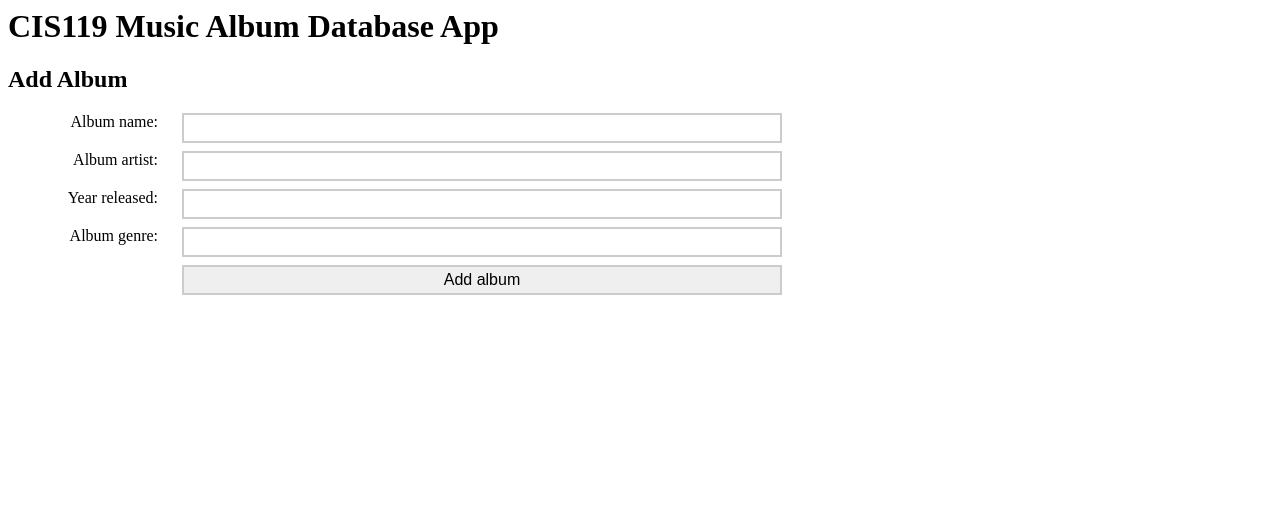
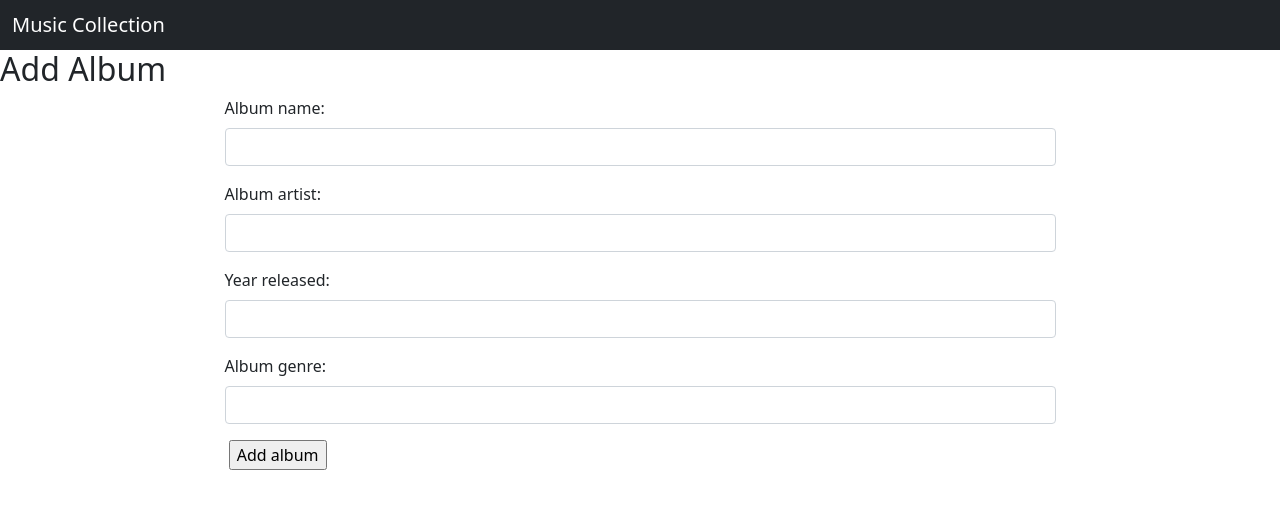
Before and after one commit to RenoTechnologyAcademy/CIS119-Music-App, a PHP site: page /add-album-form.php in a window 1280 px wide. Shown: the top 509 px of the page. Run offline with PHP 8.4, Linux system fonts and the light colour scheme.

Commit message:
Added edit album support. Added find support. Bootstrap for styling.

```diff
--- a/php/src/add-album-form.php
+++ b/php/src/add-album-form.php
@@ -1,56 +1,53 @@
-<style>
-form {
-	overflow: hidden;
-	width: 800px;
-}
+<head>
+    <link href="https://cdn.jsdelivr.net/npm/bootstrap@5.1.3/dist/css/bootstrap.min.css" rel="stylesheet" integrity="sha384-1BmE4kWBq78iYhFldvKuhfTAU6auU8tT94WrHftjDbrCEXSU1oBoqyl2QvZ6jIW3" crossorigin="anonymous">
+    <script src="https://cdn.jsdelivr.net/npm/bootstrap@5.1.3/dist/js/bootstrap.bundle.min.js" integrity="sha384-ka7Sk0Gln4gmtz2MlQnikT1wXgYsOg+OMhuP+IlRH9sENBO0LRn5q+8nbTov4+1p" crossorigin="anonymous"></script>
+</head>
 
-label {
-    float: left;
-	width: 150px;
-	text-align: right;
-	padding-right: 24px;
-	margin-bottom: 0.5em;
-}
+<body>
 
-input, select, textarea {
-    float: left;
-	width: 600px;
-	font-size:16px;
-	border-width:2px;
-	border-color:#cccccc;
-	border-style:solid;
-	padding:4px;
-	margin-bottom: 0.5em;
-}
-
-button {
-    float: left;
-    width: 200px;
-}
-</style>
-
-<h1>CIS119 Music Album Database App</h1>
+<nav class="navbar navbar-dark bg-dark">
+  <div class="container-fluid">
+    <a class="navbar-brand mb-0 h1" href="/">Music Collection</a>
+  </div>
+</nav>
 
 <h2>Add Album</h2>
 
+<div class="container">
+    <div class="row">
+        <div class="col"></div>
+        <div class="col-9">
             <form action="add-album.php" method="post">
                 <!-- Album name -->
-    <label for="name">Album name: </label>
-    <input type="text" id="name" name="name" />
+                <div class="mb-3">
+                    <label for="name" class="form-label">Album name: </label>
+                    <input type="text" class="form-control" id="name" name="name" />
+                </div>
 
                 <!-- Album artist -->
-    <label for="artist">Album artist: </label>
-    <input type="text" id="artist" name="artist" />
+                <div class="mb-3">
+                    <label for="artist" class="form-label">Album artist: </label>
+                    <input type="text" class="form-control" id="artist" name="artist" />
+                </div>
 
                 <!-- Release year -->
-    <label for="release_year">Year released: </label>
-    <input type="number" id="release_year" name="release_year" />
+                <div class="mb-3">
+                    <label for="release_year" class="form-label">Year released: </label>
+                    <input type="number" class="form-control" id="release_year" name="release_year" />
+                </div>
 
-    <!-- Album artist -->
-    <label for="genre">Album genre: </label>
-    <input type="text" id="genre" name="genre" />
+                <!-- Album genre -->
+                <div class="mb-3">
+                    <label for="genre" class="form-label">Album genre: </label>
+                    <input type="text" class="form-control" id="genre" name="genre" />
+                </div>
 
                 <!-- Submit button -->
                 <label for="submit"></label>
-    <input type="submit" name="sbumit" value="Add album" />
+                <input type="submit" name="submit" value="Add album" />
             </form>
+        </div>
+    <div class="col"></div>
+</div>
+
+</body>
```
Also changed, not shown: php/src/edit-album-form.php (added, +99 -0 lines), php/src/edit-album.php (added, +31 -0 lines), php/src/find-album.php (added, +64 -0 lines), php/src/index.php (+27 -2 lines). Lines whose indentation alone changed are shown as unchanged.
